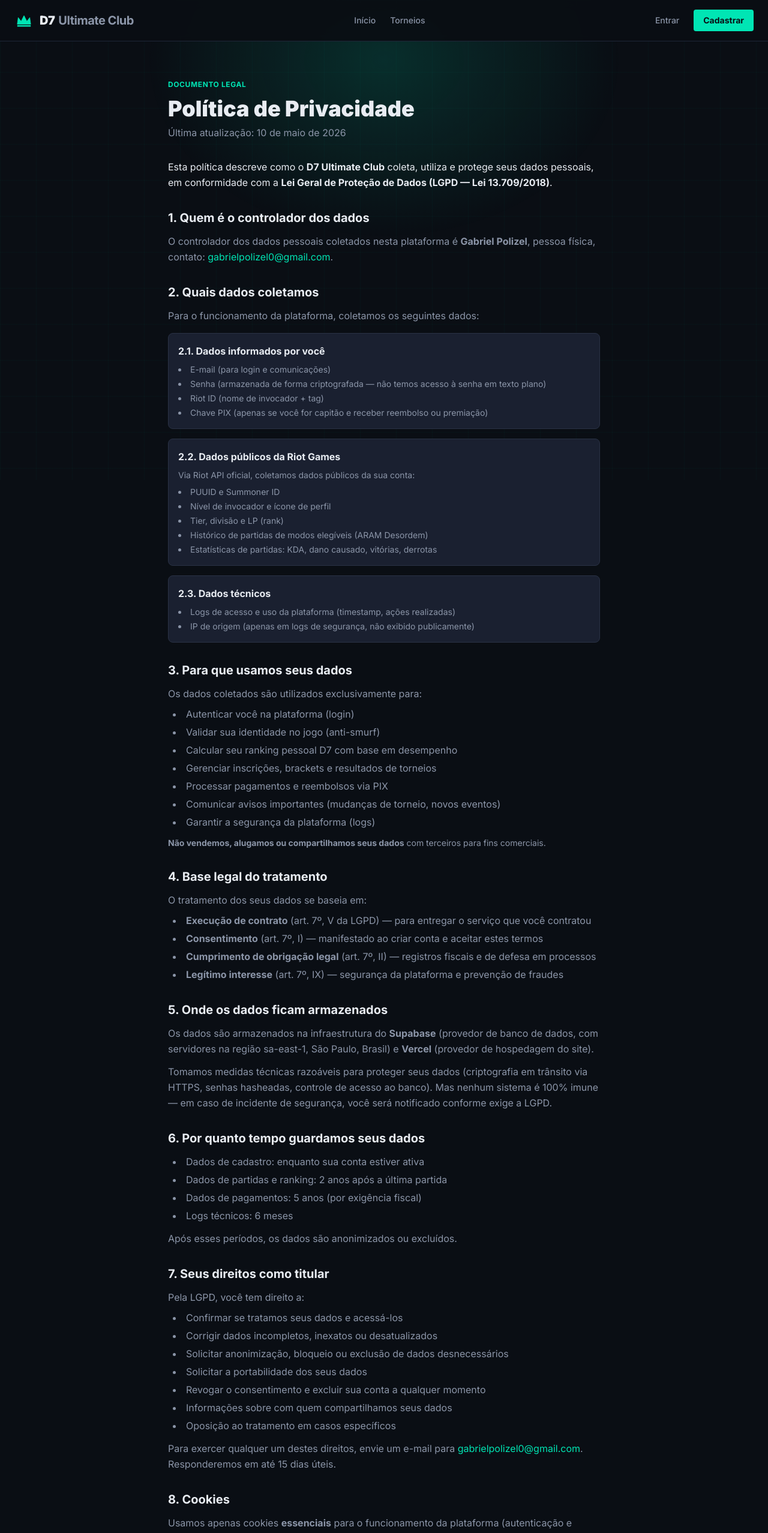
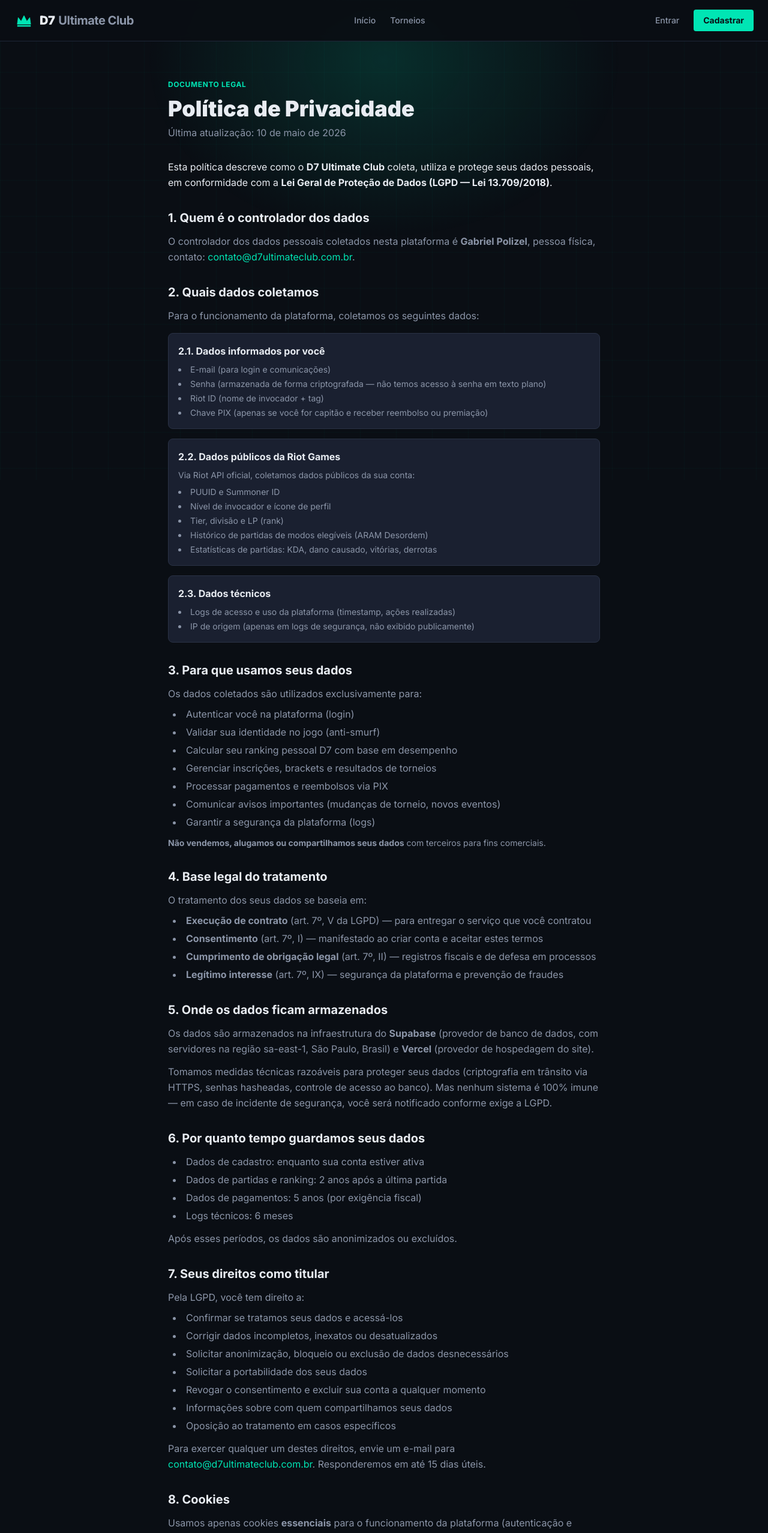
Before and after one commit to gabrielpolizel0-cmd/D7ultimateclub, a Next.js app in the folder howling-app/: page /privacidade in a window 1280 px wide. Shown: the top 2555 px of the page at 60% size. Built offline with nearby package versions, Linux system fonts and the light colour scheme; no server answers.

Commit message:
feat: novo email contato@d7ultimateclub.com.br

```diff
--- a/howling-app/app/privacidade/page.tsx
+++ b/howling-app/app/privacidade/page.tsx
@@ -30,8 +30,8 @@ export default function PrivacidadePage() {
             <p>
               O controlador dos dados pessoais coletados nesta plataforma é{' '}
               <strong>Gabriel Polizel</strong>, pessoa física, contato:
-              <a href="mailto:gabrielpolizel0@gmail.com" className="text-accent hover:text-accent-deep">
-                {' '}gabrielpolizel0@gmail.com
+              <a href="mailto:contato@d7ultimateclub.com.br" className="text-accent hover:text-accent-deep">
+                {' '}contato@d7ultimateclub.com.br
               </a>
               .
             </p>
@@ -145,8 +145,8 @@ export default function PrivacidadePage() {
             </ul>
             <p className="mt-3">
               Para exercer qualquer um destes direitos, envie um e-mail para{' '}
-              <a href="mailto:gabrielpolizel0@gmail.com" className="text-accent hover:text-accent-deep">
-                gabrielpolizel0@gmail.com
+              <a href="mailto:contato@d7ultimateclub.com.br" className="text-accent hover:text-accent-deep">
+                contato@d7ultimateclub.com.br
               </a>
               . Responderemos em até 15 dias úteis.
             </p>
@@ -183,8 +183,8 @@ export default function PrivacidadePage() {
           <section className="border-t border-border-soft pt-6">
             <p className="text-sm">
               Dúvidas sobre privacidade ou exercício dos seus direitos:{' '}
-              <a href="mailto:gabrielpolizel0@gmail.com" className="text-accent hover:text-accent-deep">
-                gabrielpolizel0@gmail.com
+              <a href="mailto:contato@d7ultimateclub.com.br" className="text-accent hover:text-accent-deep">
+                contato@d7ultimateclub.com.br
               </a>
             </p>
           </section>
--- a/howling-app/app/termos/page.tsx
+++ b/howling-app/app/termos/page.tsx
@@ -15,12 +15,12 @@ export default function TermosPage() {
           Última atualização: 10 de maio de 2026
         </p>
 
-        <div className="prose-custom space-y-8 text-text-soft leading-relaxed">
+        <div className="space-y-8 text-text-soft leading-relaxed">
 
           <section>
             <p className="text-text">
               Bem-vindo ao <strong>D7 Ultimate Club</strong>. Ao usar este site
-              (d7ultimateclub.vercel.app) e participar dos torneios oferecidos, você concorda
+              (d7ultimateclub.com.br) e participar dos torneios oferecidos, você concorda
               com os termos abaixo. Se não concordar, não use a plataforma.
             </p>
           </section>
@@ -32,8 +32,8 @@ export default function TermosPage() {
               amadores de ARAM Desordem (modo Howling Mayhem) do jogo League of Legends.
               A plataforma é operada por <strong>Gabriel Polizel</strong>, pessoa física,
               brasileiro, residente no Brasil, contato:
-              <a href="mailto:gabrielpolizel0@gmail.com" className="text-accent hover:text-accent-deep">
-                {' '}gabrielpolizel0@gmail.com
+              <a href="mailto:contato@d7ultimateclub.com.br" className="text-accent hover:text-accent-deep">
+                {' '}contato@d7ultimateclub.com.br
               </a>
               .
             </p>
@@ -186,8 +186,8 @@ export default function TermosPage() {
           <section className="border-t border-border-soft pt-6">
             <p className="text-sm">
               Dúvidas sobre estes termos?{' '}
-              <a href="mailto:gabrielpolizel0@gmail.com" className="text-accent hover:text-accent-deep">
-                gabrielpolizel0@gmail.com
+              <a href="mailto:contato@d7ultimateclub.com.br" className="text-accent hover:text-accent-deep">
+                contato@d7ultimateclub.com.br
               </a>
             </p>
           </section>
--- a/howling-app/components/Footer.tsx
+++ b/howling-app/components/Footer.tsx
@@ -26,7 +26,7 @@ export default function Footer() {
             League of Legends e Riot Games são marcas registradas da Riot Games, Inc.
           </div>
           <div className="text-[11px] text-text-dim mt-2">
-            Contato: <a href="mailto:gabrielpolizel0@gmail.com" className="hover:text-accent transition-colors">gabrielpolizel0@gmail.com</a>
+            Contato: <a href="mailto:contato@d7ultimateclub.com.br" className="hover:text-accent transition-colors">contato@d7ultimateclub.com.br</a>
           </div>
         </div>
         <div className="flex flex-wrap gap-x-6 gap-y-2">
```
